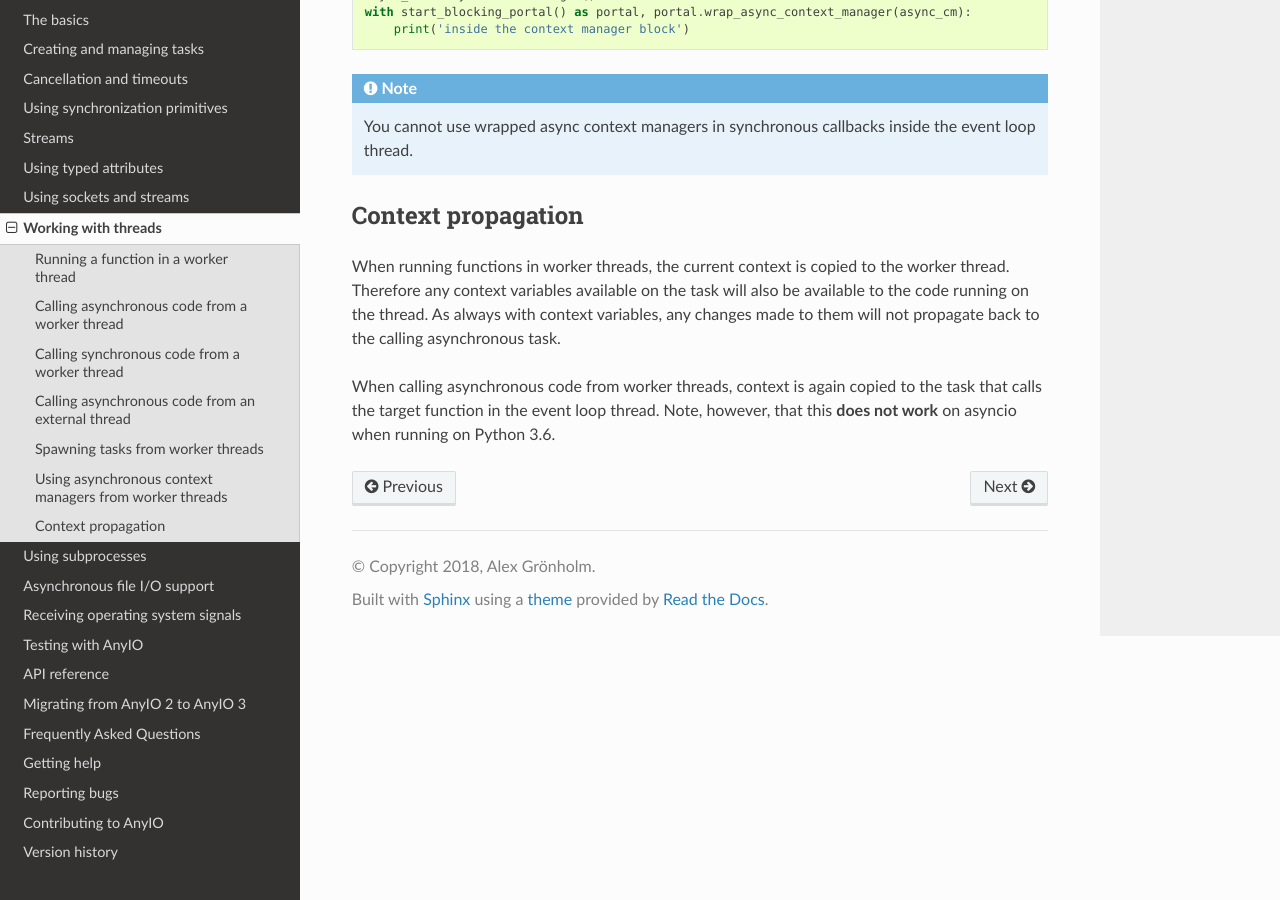
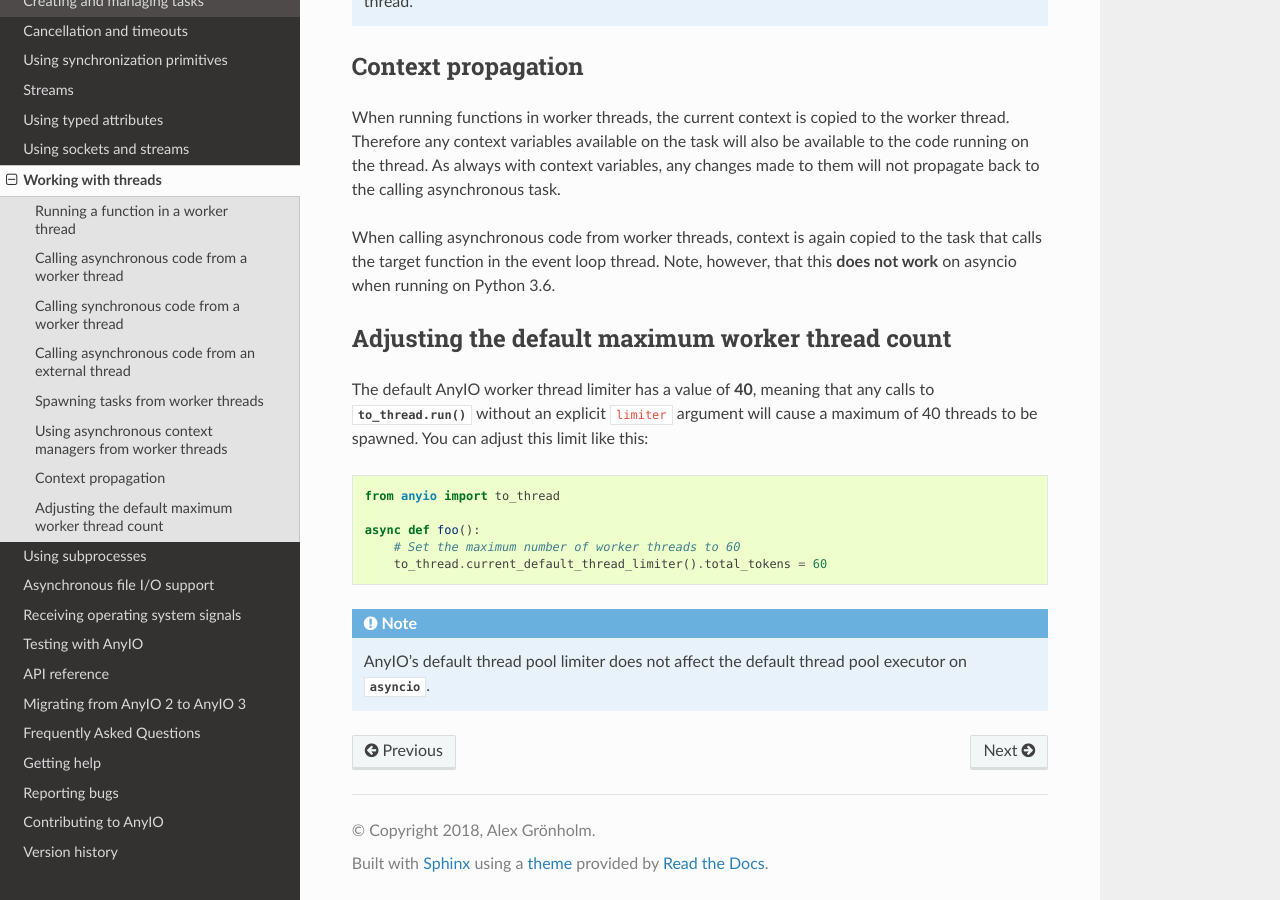
Before and after one commit to agronholm/anyio, a Sphinx documentation site: the page built from docs/threads.rst, in a window 1280 px wide and 900 px high, scrolled down 3740 px. Built offline with Sphinx 7.4.7 and the Read the Docs theme 2.0.0, drawn with Linux system fonts in a browser that asks for light colours; the version number could not be read and is left out; some of the changed text lies outside the part shown.

Commit message:
Documented the default worker thread limit
Fixes #447.

```diff
--- a/docs/threads.rst
+++ b/docs/threads.rst
@@ -189,3 +185,19 @@
 When calling asynchronous code from worker threads, context is again copied to the task that calls
 the target function in the event loop thread. Note, however, that this **does not work** on asyncio
 when running on Python 3.6.
+
+Adjusting the default maximum worker thread count
+-------------------------------------------------
+
+The default AnyIO worker thread limiter has a value of **40**, meaning that any calls
+to :func:`.to_thread.run` without an explicit ``limiter`` argument will cause a maximum
+of 40 threads to be spawned. You can adjust this limit like this::
+
+    from anyio import to_thread
+
+    async def foo():
+        # Set the maximum number of worker threads to 60
+        to_thread.current_default_thread_limiter().total_tokens = 60
+
+.. note:: AnyIO's default thread pool limiter does not affect the default thread pool
+    executor on :mod:`asyncio`.
```
Also changed, not shown: other parts of docs/threads.rst (+0 -4 lines).
